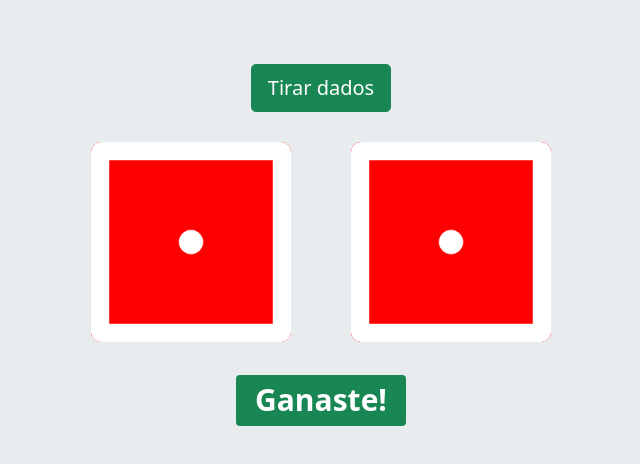
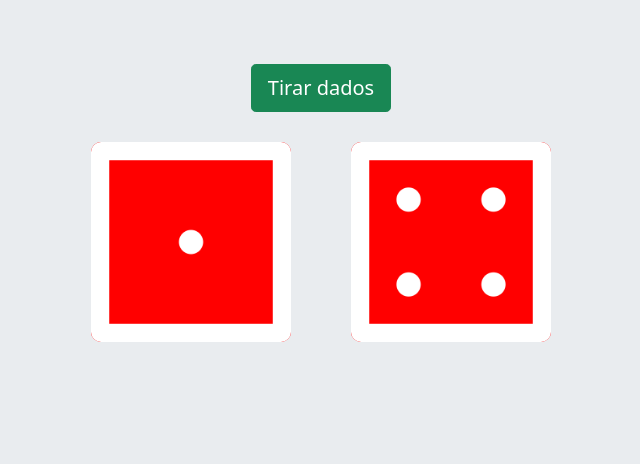
Before and after one commit to BROROZCO/Angular-Dados, an Angular app: page / in a window 1280 px wide. Shown: the top 464 px of the page, without its empty margins (319-959 px from the left). Built offline with nearby package versions, Linux system fonts and the light colour scheme.

Commit message:
version final

```diff
--- a/src/app/app.component.ts
+++ b/src/app/app.component.ts
@@ -8,10 +8,12 @@ import { Component } from '@angular/core';
 export class AppComponent {
 
   dadoIzquierdo = "../assets/img/dice1.png";
-  dadoDerecho = "../assets/img/dice1.png";
+  dadoDerecho = "../assets/img/dice4.png";
 
-  numero1 = 0;
-  numero2 = 0;
+  // Inciado de esa manera por el *ngIf -> para eviar el label ganaste al inicio
+
+  numero1 = 1;
+  numero2 = 4;
 
   tirarDados() : void {
     // Para eviar Cero se multiplica por 5 y se suma 1
```
